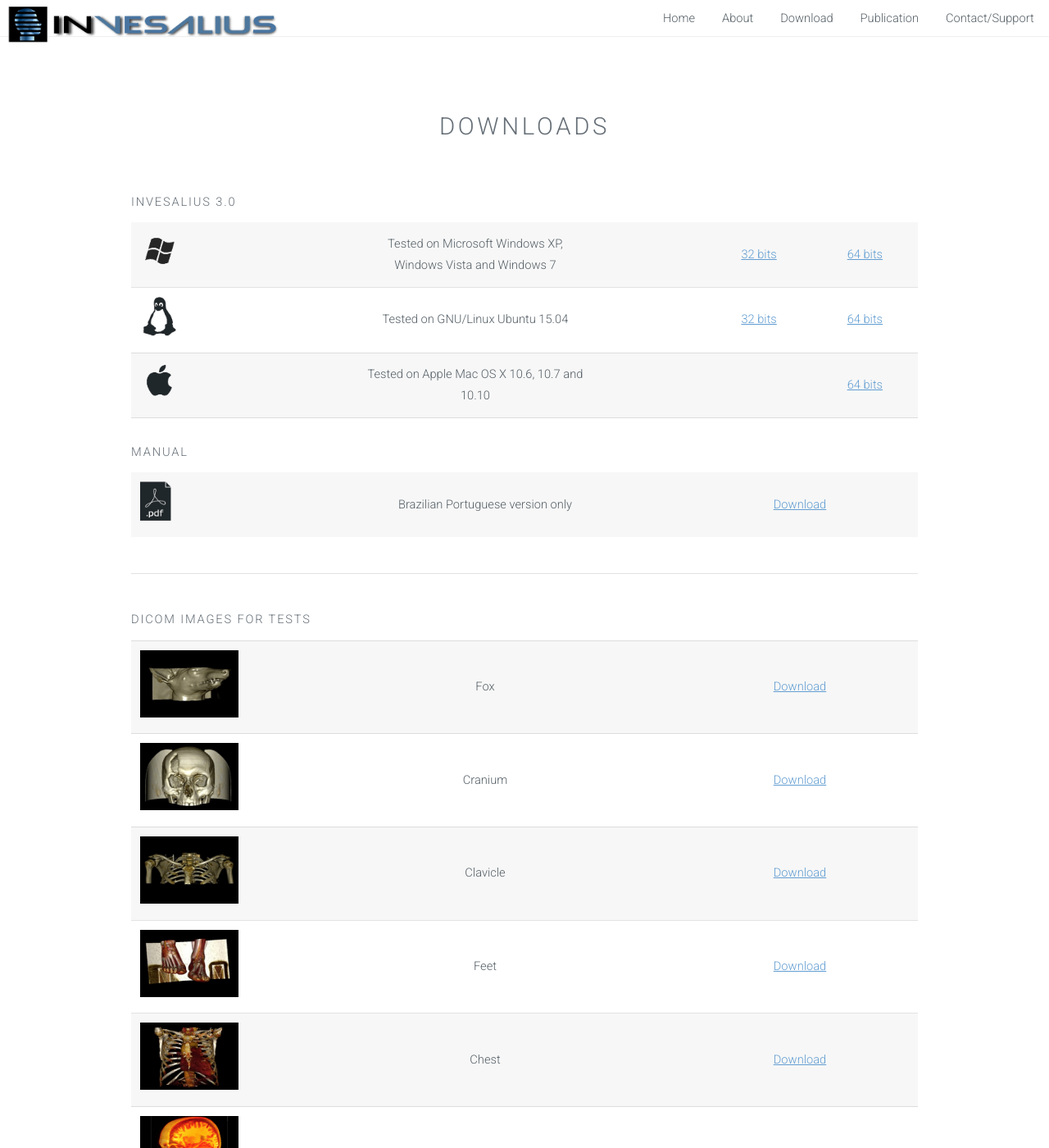
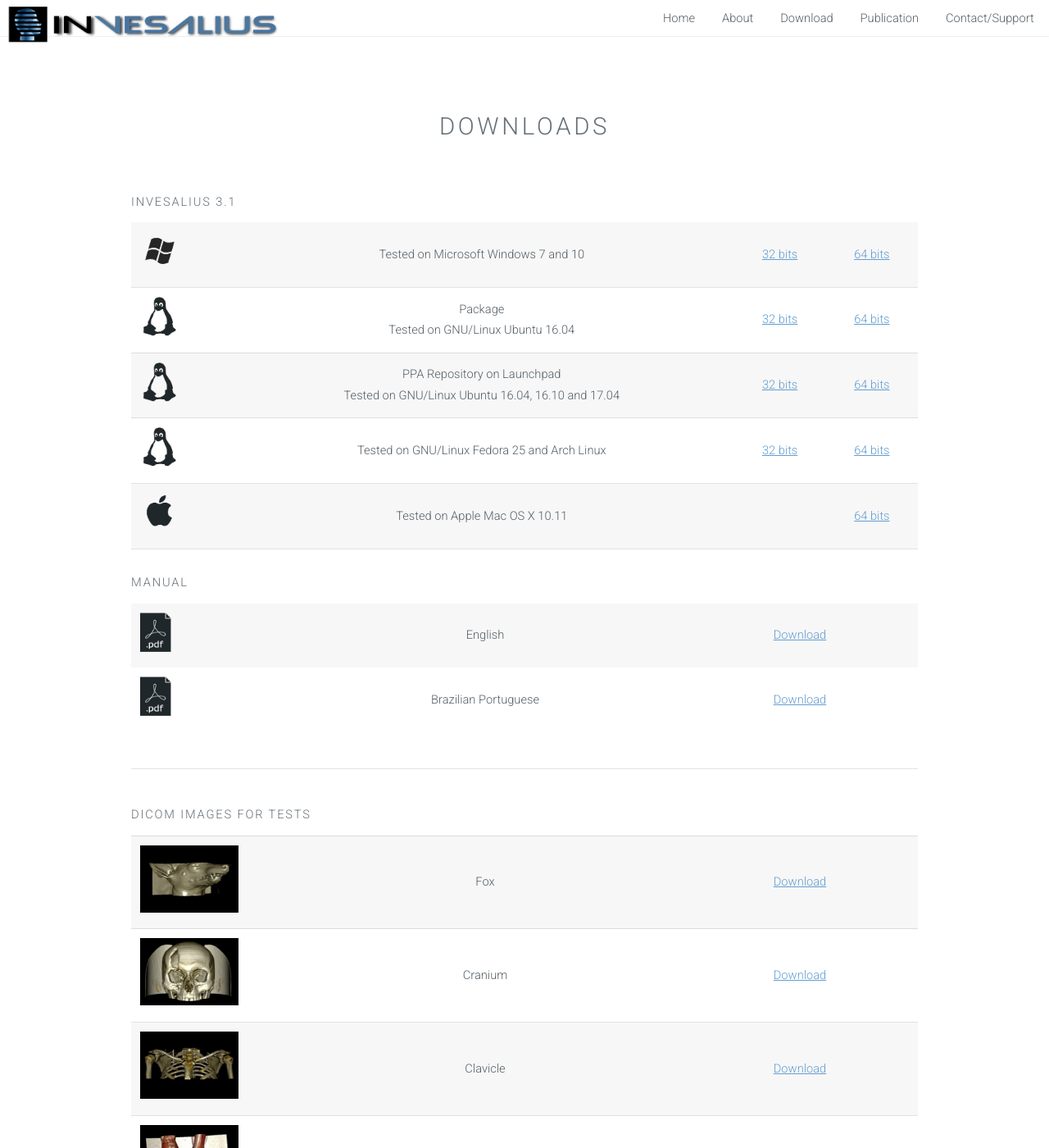
Before and after one commit to invesalius/invesalius.github.io, a Jekyll site: the page built from download.html, in a window 1280 px wide and 1400 px high. Shown: the whole window at 82% size. Built offline with Jekyll 4.4.1, drawn with Linux system fonts in a browser that asks for light colours.

Commit message:
Added InVesalius 3.1 downloads

```diff
--- a/download.html
+++ b/download.html
@@ -14,32 +14,51 @@ layout: default
             <!-- <a href="#" class="image fit"><img src="{{ site.baseurl }}/images/banner.jpg" alt="" /></a> -->
 
         <div class="post-entry">
-				<h4>InVesalius 3.0</h4>
+				<h4>InVesalius 3.1</h4>
             <table style="border: none;">
             <tbody>
             <tr style="border: none;">
                 <td style="border: none;">
                     <img class="" alt="Download Windows" src="/images/windows_logo.png" width="48" height="48"></td>
-                <td style="text-align: center; vertical-align: middle; border: none;">Tested on Microsoft Windows XP,<br>
-                    Windows Vista and Windows 7</td>
-                <td style="text-align: center; vertical-align: middle; border: none;"><a href="https://github.com/invesalius/invesalius3/releases/download/v3.0/invesalius-3.0-win32.exe">32 bits</a></td>
-                <td style="text-align: center; vertical-align: middle; border: none;"><a href="https://github.com/invesalius/invesalius3/releases/download/v3.0/invesalius-3.0-win64.exe">64 bits</a></td>
+                <td style="text-align: center; vertical-align: middle; border: none;">Tested on Microsoft Windows 7 and 10</td>
+                <td style="text-align: center; vertical-align: middle; border: none;"><a href="https://github.com/invesalius/invesalius3/releases/download/v3.1.0/invesalius-3.1-win32.exe">32 bits</a></td>
+                <td style="text-align: center; vertical-align: middle; border: none;"><a href="https://github.com/invesalius/invesalius3/releases/download/v3.1.0/invesalius-3.1-win64.exe">64 bits</a></td>
+
         </tr>
 
 
         <tr>
                 <td style="border: none;">
                     <img class="" alt="linux" src="/images/linux_logo.png" width="48" height="48"></td>
-                <td style="text-align: center; vertical-align: middle; border: none;">Tested on GNU/Linux Ubuntu 15.04</td>
-                <td style="text-align: center; vertical-align: middle; border: none;"><a href="https://github.com/invesalius/invesalius3/releases/download/v3.0/invesalius-3.0_3.0.0_i386.deb">32 bits</a></td>
-                <td style="text-align: center; vertical-align: middle; border: none;"><a href="https://github.com/invesalius/invesalius3/releases/download/v3.0/invesalius-3.0_3.0.0_amd64.deb">64 bits</a></td>
+                <td style="text-align: center; vertical-align: middle; border: none;">Package<br>Tested on GNU/Linux Ubuntu 16.04</td>
+               <td style="text-align: center; vertical-align: middle; border: none;"><a href="https://github.com/invesalius/invesalius3/releases/download/v3.1.0/InVesalius-3.1.0-i386.tar.gz">32 bits</a></td>
+                <td style="text-align: center; vertical-align: middle; border: none;"><a href="https://github.com/invesalius/invesalius3/releases/download/v3.1.0/InVesalius-3.1.0-amd64.tar.gz">64 bits</a></td>
+
         </tr>
+
+        <tr>
+                <td style="border: none;">
+                    <img class="" alt="linux" src="/images/linux_logo.png" width="48" height="48"></td>
+                <td style="text-align: center; vertical-align: middle; border: none;">PPA Repository on Launchpad <br> Tested on GNU/Linux Ubuntu 16.04, 16.10 and 17.04</td>
+               <td style="text-align: center; vertical-align: middle; border: none;"><a href="https://launchpad.net/~tfmoraes/+archive/ubuntu/invesalius-ppa">32 bits</a></td>
+                <td style="text-align: center; vertical-align: middle; border: none;"><a href="https://launchpad.net/~tfmoraes/+archive/ubuntu/invesalius-ppa">64 bits</a></td>
+        </tr>
+
+        <tr>
+                <td style="border: none;">
+                    <img class="" alt="linux" src="/images/linux_logo.png" width="48" height="48"></td>
+                <td style="text-align: center; vertical-align: middle; border: none;">Tested on GNU/Linux Fedora 25 and Arch Linux</td>
+               <td style="text-align: center; vertical-align: middle; border: none;"><a href="https://github.com/invesalius/invesalius3/releases/download/v3.1.0/InVesalius-3.1-.glibc2.15-Intel_80386.AppImage">32 bits</a></td>
+                <td style="text-align: center; vertical-align: middle; border: none;"><a href="https://github.com/invesalius/invesalius3/releases/download/v3.1.0/InVesalius-3.1-.glibc2.15-x86_64.AppImage">64 bits</a></td>
+
+        </tr>
+
+
         <tr>
         <td style="border: none;"><img class="" alt="apple" src="/images/apple_logo.png" width="48" height="48"></td>
-        <td style="text-align: center; vertical-align: middle; border: none;">Tested on Apple Mac OS X 10.6, 10.7 and<br>
-        10.10 </td>
+        <td style="text-align: center; vertical-align: middle; border: none;">Tested on Apple Mac OS X 10.11</td>
         <td style="border: none;"></td>
-        <td style="text-align: center; vertical-align: middle; border: none;"><a href="https://github.com/invesalius/invesalius3/releases/download/v3.0/InVesalius-3.0.dmg"> 64 bits</a></td>
+        <td style="text-align: center; vertical-align: middle; border: none;"><a href="https://github.com/invesalius/invesalius3/releases/download/v3.1.0/InVesalius-3.1.0.dmg"> 64 bits</a></td>
         <!--</tr>
         <tr>
         <td style="border: none;"></td>
@@ -56,8 +75,14 @@ layout: default
     <tr style="border: none;">
     <td style="">
         <img class="" src="/images/pdf_logo.png" width="38" height="48"></td>
-    <td style="text-align: center; vertical-align: middle; border: none;width:50%;">Brazilian Portuguese version only</td>
-    <td style="text-align: center; vertical-align: middle; border: none;width:30%;"><a href="https://github.com/invesalius/invesalius3/releases/download/v3.0/user_guide_pt_BR_30.pdf" target="_blank">Download</a></td>
+    <td style="text-align: center; vertical-align: middle; border: none;width:50%;">English</td>
+    <td style="text-align: center; vertical-align: middle; border: none;width:30%;"><a href="https://github.com/invesalius/invesalius3/releases/download/v3.1.0/user_guide_en_v3.1.pdf" target="_blank">Download</a></td>
+    </tr>
+    <tr style="border: none;">
+    <td style="">
+        <img class="" src="/images/pdf_logo.png" width="38" height="48"></td>
+    <td style="text-align: center; vertical-align: middle; border: none;width:50%;">Brazilian Portuguese</td>
+    <td style="text-align: center; vertical-align: middle; border: none;width:30%;"><a href="https://github.com/invesalius/invesalius3/releases/download/v3.1.0/user_guide_pt_BR_v3.1.pdf" target="_blank">Download</a></td>
     </tr>
     </tbody>
     </table>
```
